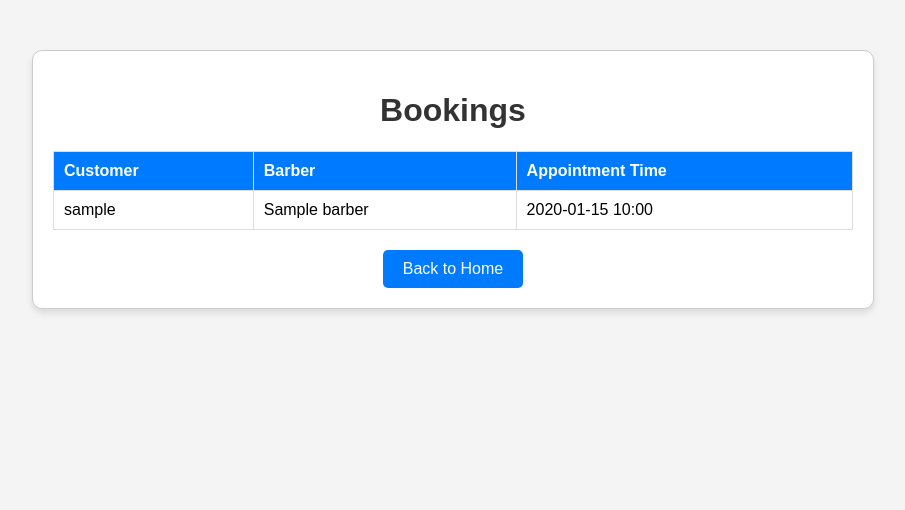
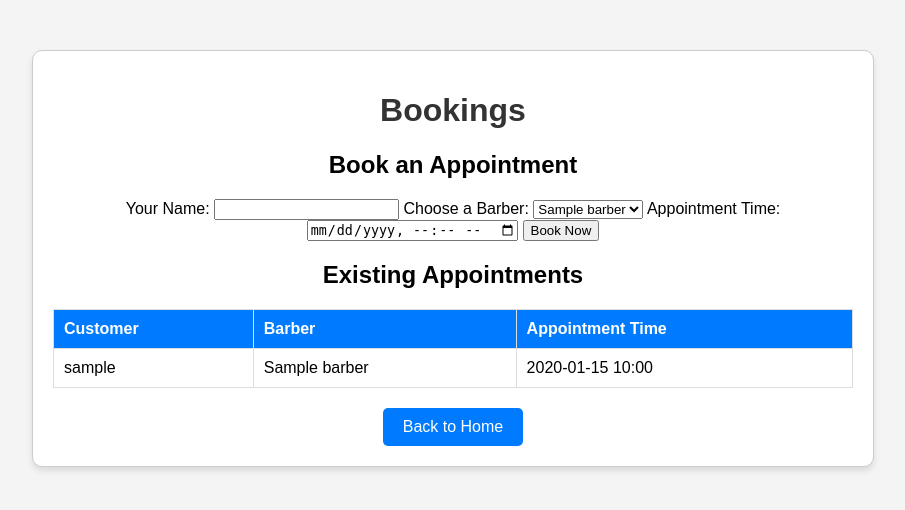
Before and after one commit to istvzsig/fast-barber, a FastAPI app: page /bookings/ in a window 1280 px wide. Shown: the top 510 px of the page, without its empty margins (187-1092 px from the left). Run offline with FastAPI, Linux system fonts and the light colour scheme; tables that the repository leaves empty hold one stand-in row (values such as "Sample post").

Commit message:
add form and script tag to html

```diff
--- a/templates/bookings.html
+++ b/templates/bookings.html
@@ -11,6 +11,28 @@
 <body>
     <div class="container">
         <h1>Bookings</h1>
+
+        <!-- Booking Form -->
+        <h2>Book an Appointment</h2>
+        <form id="booking-form">
+            <label for="username">Your Name:</label>
+            <input type="text" id="username" required>
+
+            <label for="barber">Choose a Barber:</label>
+            <select id="barber">
+                {% for barber in barbers %}
+                <option value="{{ barber.id }}">{{ barber.name }}</option>
+                {% endfor %}
+            </select>
+
+            <label for="appointment-time">Appointment Time:</label>
+            <input type="datetime-local" id="appointment-time" required>
+
+            <button type="submit">Book Now</button>
+        </form>
+
+        <!-- TODO: Add this to admin endpoint -->
+        <h2>Existing Appointments</h2>
         <table>
             <tr>
                 <th>Customer</th>
@@ -26,7 +48,10 @@
             {% endfor %}
         </table>
         <a href="/" class="button">Back to Home</a>
+        <!-- END -->
     </div>
+
+    <script src="/static/main.js"></script>
 </body>
 
 </html>
```
